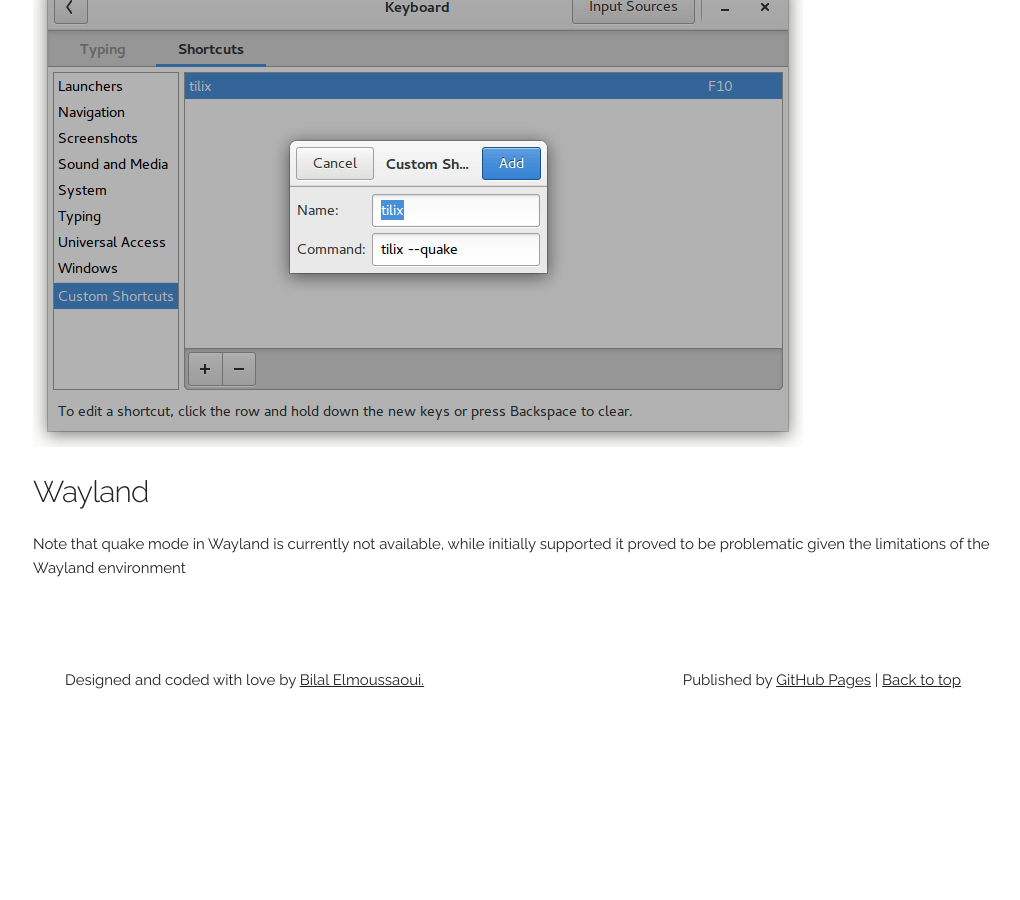
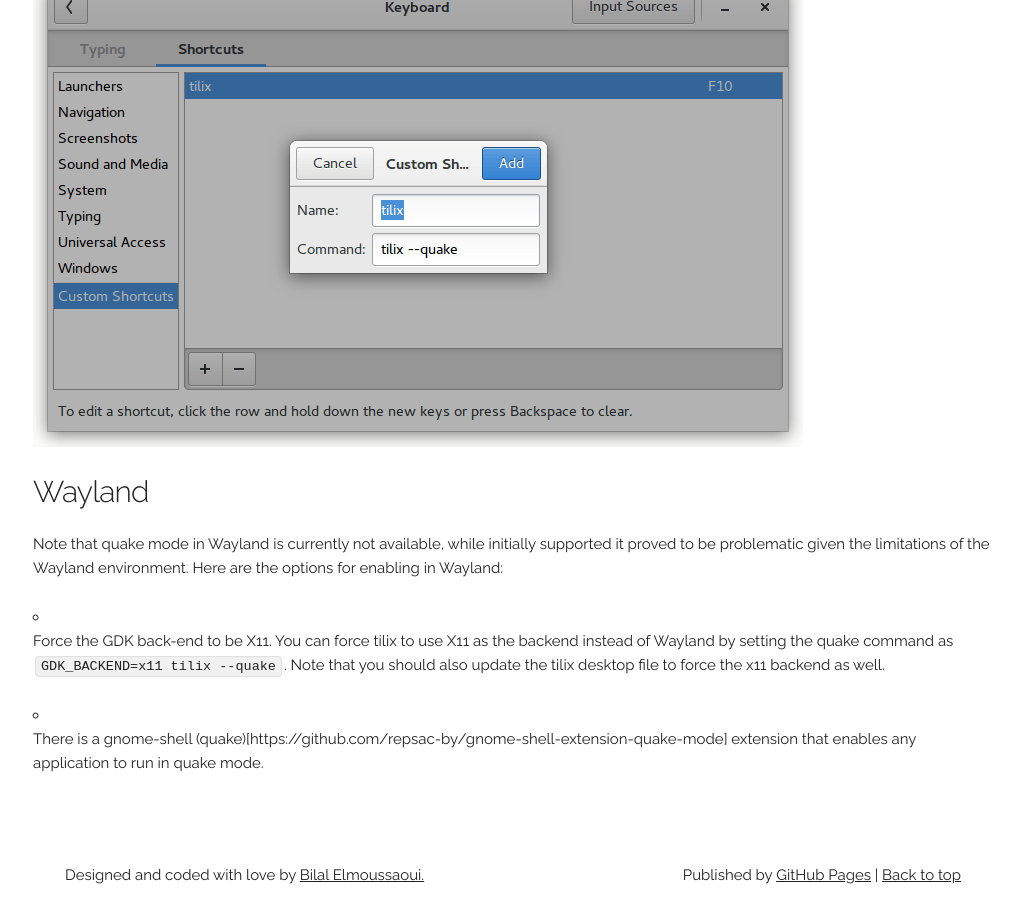
Before and after one commit to gnunn1/tilix-web, a Jekyll site: the page built from _manual/quake.md, in a window 1280 px wide and 900 px high, scrolled down 605 px. Shown: the whole window, without its empty margins (127-1147 px from the left). Built offline with Jekyll 4.4.1, drawn with Linux system fonts in a browser that asks for light colours; nearby versions of some CDN libraries; before the commit the page ends 1310 px from its top, so only the background shows below that.

Commit message:
Update with Wayland workarounds

````diff
--- a/_manual/quake.md
+++ b/_manual/quake.md
@@ -22,4 +22,8 @@
 
 #### Wayland
 
-Note that quake mode in Wayland is currently not available, while initially supported it proved to be problematic given the limitations of the Wayland environment
+Note that quake mode in Wayland is currently not available, while initially supported it proved to be problematic given the limitations of the Wayland environment. Here are the options for enabling in Wayland:
+
+* Force the GDK back-end to be X11. You can force tilix to use X11 as the backend instead of Wayland by setting the quake command as ```GDK_BACKEND=x11 tilix --quake```. Note that you should also update the tilix desktop file to force the x11 backend as well.
+
+* There is a gnome-shell (quake)[https://github.com/repsac-by/gnome-shell-extension-quake-mode] extension that enables any application to run in quake mode.
````
